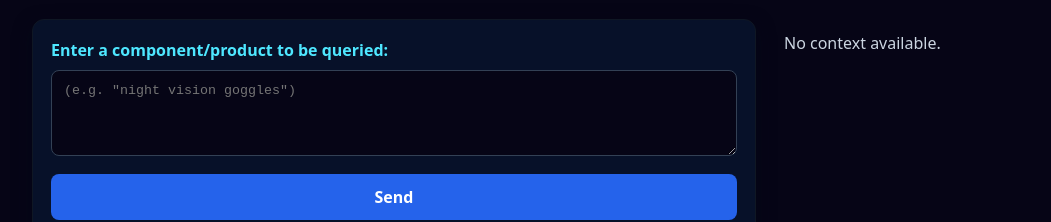
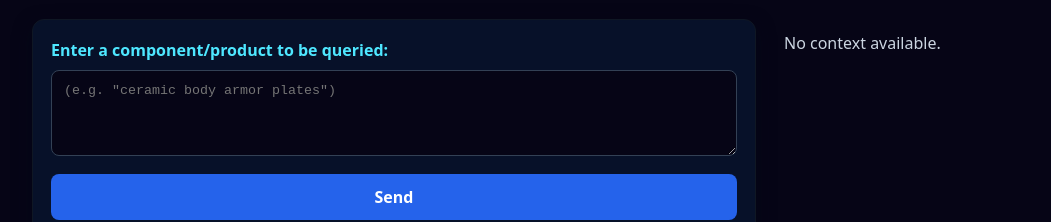
Before and after one commit to darrenli03/372FinalProject, a React (Vite) app in the folder frontend/: page / in a window 1280 px wide. Shown: the part 157-379 px from the top of the page, without its empty margins (78-1129 px from the left). Built offline with nearby package versions, Linux system fonts and the light colour scheme.

Commit message:
change prompt example

```diff
--- a/frontend/src/components/QueryForm.jsx
+++ b/frontend/src/components/QueryForm.jsx
@@ -26,7 +26,7 @@ export default function QueryForm({ onSend }) {
         onChange={(e) => setQuery(e.target.value)}
         onKeyDown={onKeyDown}
         rows={4}
-        placeholder='(e.g. "night vision goggles")'
+        placeholder='(e.g. "ceramic body armor plates")'
         style={{
           width: "100%",
           maxWidth: "100%",
```
